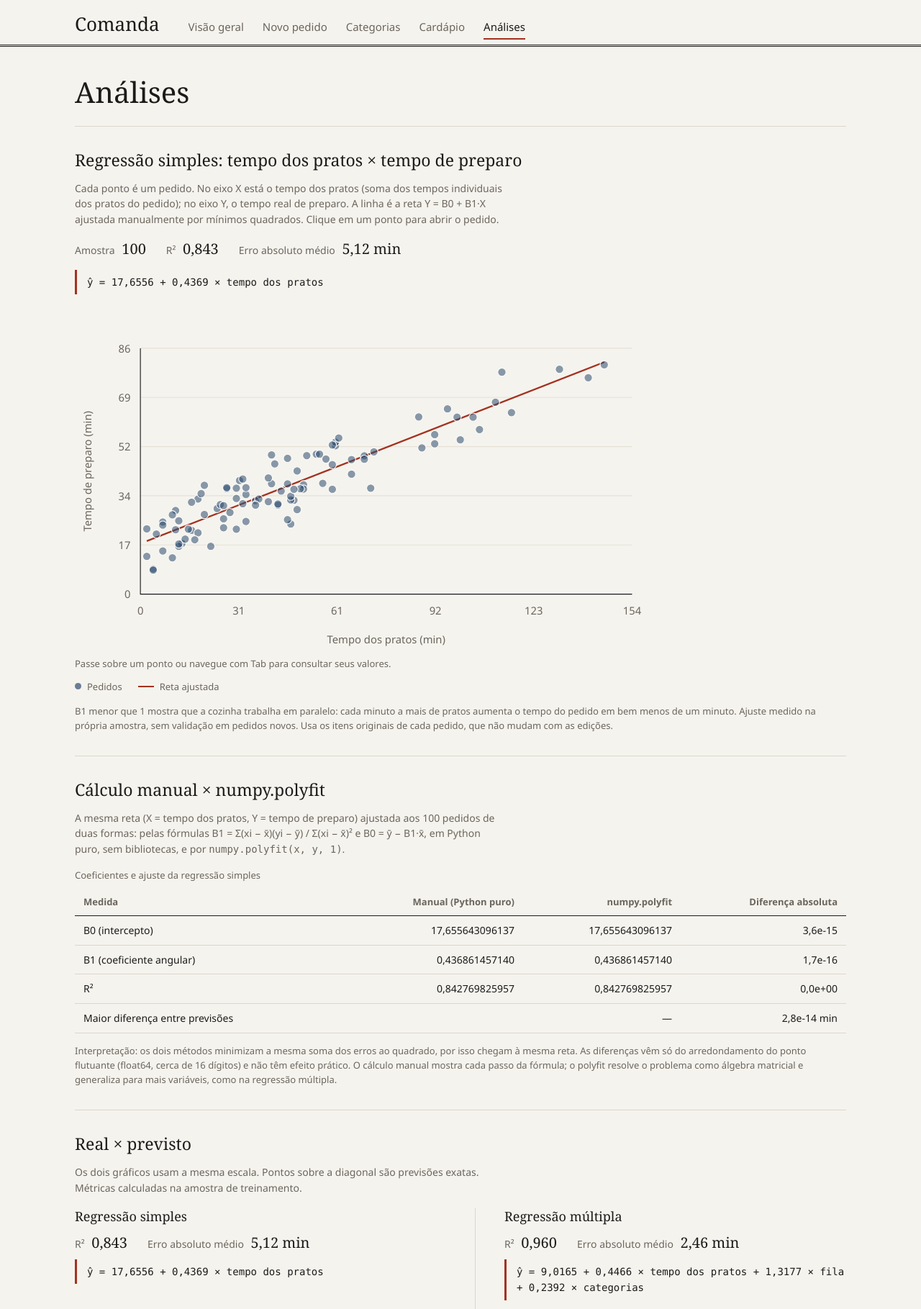
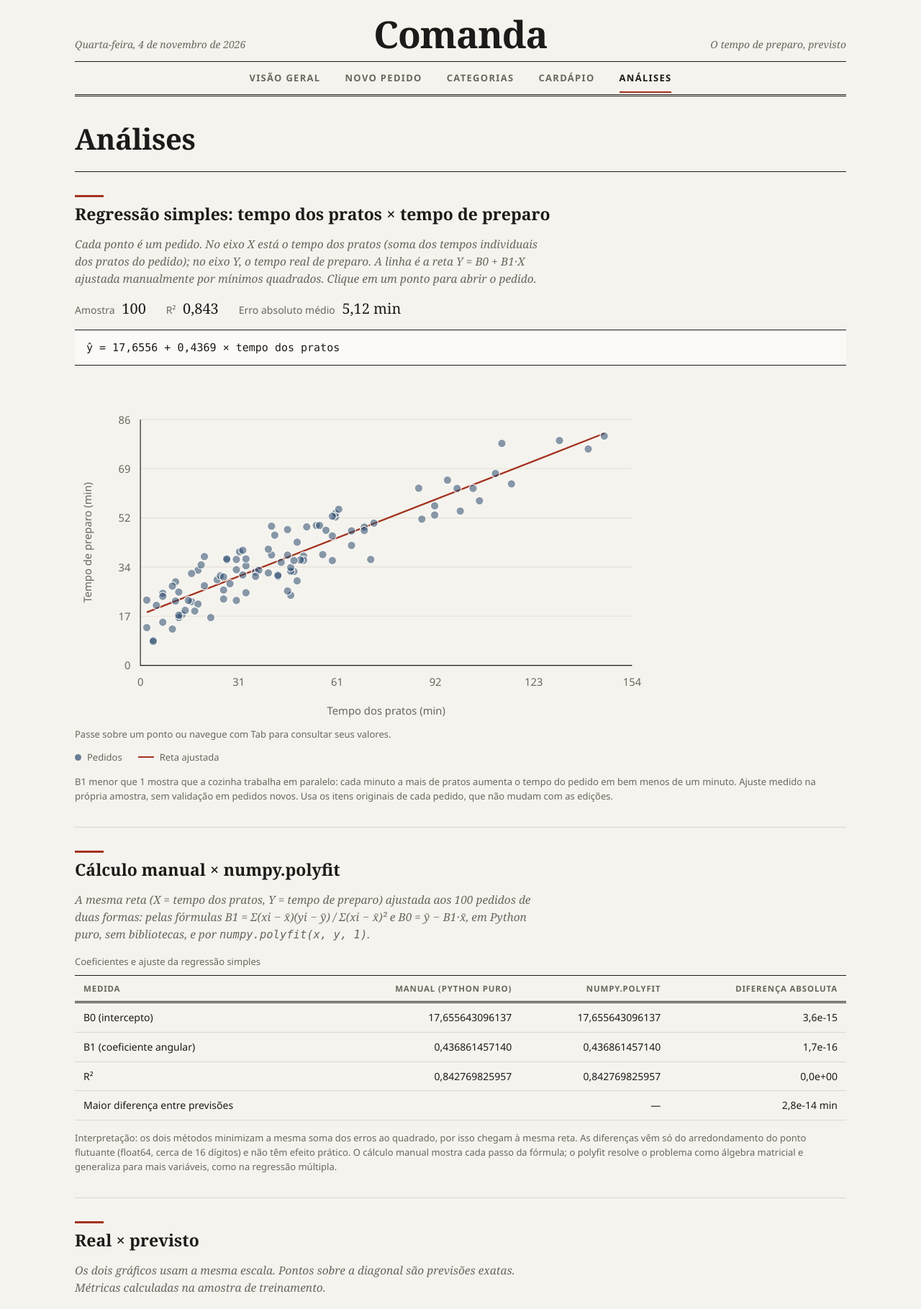
Before and after one commit to hudsonadev/Restaurante, a Flask app: page /analises in a window 1280 px wide. Shown: the top 1819 px of the page at 72% size. Run offline with Flask 3, Linux system fonts and the light colour scheme; data comes from the database, SQL or seed files in the repository.

Commit message:
Refina o visual editorial (estilo jornal)
- Cabeçalho como nome de jornal: data por extenso, "Comanda" centralizado
  e linha de edição; navegação em versaletes entre filetes.
- Títulos de seção com fio de destaque e linha fina em serifa itálica.
- Indicadores, equações e cabeçalhos de tabela no estilo editorial.
- Cardápio do novo pedido com subtítulos por categoria e prato marcado
  em destaque; rodapé com expediente; ajuste de layout em telas estreitas.

Co-Authored-By: Claude Opus 5.5 <noreply@anthropic.com>

```diff
--- a/app.py
+++ b/app.py
@@ -1,4 +1,5 @@
 import math
+from datetime import date
 from flask import Flask, jsonify, render_template, request, redirect, url_for, abort
 from banco import conectar, inicializar_banco
 from recomendacao import obter_clusters, recomendar
@@ -27,6 +28,15 @@ def ler_inteiro(valor, minimo, maximo):
 def criar_app():
     inicializar_banco()
     app = Flask(__name__)
+
+    @app.context_processor
+    def data_de_hoje():
+        # Data por extenso para o cabeçalho de jornal, sem depender do locale do sistema.
+        dias = ['segunda-feira', 'terça-feira', 'quarta-feira', 'quinta-feira', 'sexta-feira', 'sábado', 'domingo']
+        meses = ['janeiro', 'fevereiro', 'março', 'abril', 'maio', 'junho', 'julho',
+                 'agosto', 'setembro', 'outubro', 'novembro', 'dezembro']
+        hoje = date.today()
+        return {'data_hoje': f'{dias[hoje.weekday()]}, {hoje.day} de {meses[hoje.month - 1]} de {hoje.year}'}
 
     @app.template_filter('numero')
     def numero(valor, casas=1):
--- a/static/style.css
+++ b/static/style.css
@@ -35,18 +35,29 @@ strong { font-weight: 600; }
 .skip-link:focus { top: 8px; }
 
 /* Cabeçalho e rodapé */
-.masthead { border-bottom: 3px double var(--rule-strong); background: var(--paper); }
-.masthead-inner { max-width: 1120px; margin: auto; padding: 0 24px; display: flex; align-items: baseline; gap: 40px; }
-.wordmark { font: 26px/1 var(--serif); text-decoration: none; padding: 20px 0 16px; white-space: nowrap; }
-.admin-nav { display: flex; gap: 26px; overflow-x: auto; }
-.admin-nav a { padding: 6px 0 4px; white-space: nowrap; text-decoration: none; color: var(--muted); border-bottom: 2px solid transparent; }
+/* Cabeçalho como nome de jornal: data | nome | linha de edição, e a navegação entre filetes. */
+.masthead { background: var(--paper); }
+.masthead-inner { max-width: 1120px; margin: auto; padding: 0 24px; }
+.masthead-top { display: grid; grid-template-columns: 1fr auto 1fr; align-items: end; gap: 24px; padding: 22px 0 14px; border-bottom: 1px solid var(--rule-strong); }
+.dateline, .edition { color: var(--muted); font: italic 14px var(--serif); }
+.dateline::first-letter { text-transform: uppercase; }
+.edition { text-align: right; }
+.wordmark { font: 700 52px/0.95 var(--serif); letter-spacing: -.02em; text-decoration: none; white-space: nowrap; text-align: center; }
+.admin-nav { display: flex; justify-content: center; gap: 34px; overflow-x: auto; padding: 2px 0; border-bottom: 3px double var(--rule-strong); }
+.admin-nav a { padding: 10px 0 8px; white-space: nowrap; text-decoration: none; color: var(--muted); font-size: 13px; font-weight: 600; letter-spacing: .1em; text-transform: uppercase; border-bottom: 2px solid transparent; }
 .admin-nav a:hover { color: var(--ink); }
 .admin-nav a[aria-current] { color: var(--ink); border-bottom-color: var(--accent); }
+
+/* Expediente no rodapé */
+.colophon { margin-top: 24px; border-top: 3px double var(--rule-strong); }
+.colophon-inner { max-width: 1120px; margin: auto; padding: 16px 24px 32px; display: flex; flex-wrap: wrap; align-items: baseline; gap: 6px 18px; color: var(--muted); font: italic 13px var(--serif); }
+.colophon-name { color: var(--ink); font: 700 18px var(--serif); font-style: normal; }
 
 main { max-width: 1120px; margin: auto; padding: 0 24px 40px; }
 .id-label { color: var(--muted); font-size: .6em; font-variant-numeric: lining-nums; }
 
-.page-header { padding: 40px 0 24px; border-bottom: 1px solid var(--rule); }
+.page-header { padding: 36px 0 22px; border-bottom: 1px solid var(--rule-strong); }
+.page-header h1 { font-weight: 700; letter-spacing: -.01em; }
 .lede { margin: 10px 0 0; max-width: 65ch; color: var(--muted); font-size: 16px; }
 .back-link { display: inline-block; margin-bottom: 14px; font-size: 14px; color: var(--muted); text-decoration: none; }
 .back-link:hover { color: var(--ink); text-decoration: underline; }
@@ -55,14 +66,19 @@ main { max-width: 1120px; margin: auto; padding: 0 24px 40px; }
 section { margin: 0; }
 .panel { padding: 32px 0; border-bottom: 1px solid var(--rule); }
 .section-heading { display: flex; justify-content: space-between; align-items: baseline; gap: 16px; }
+/* Título de seção com fio curto acima, como chamada de jornal. */
+.panel > h2:first-child, .section-heading h2 { position: relative; padding-top: 12px; font-weight: 700; }
+.panel > h2:first-child::before, .section-heading h2::before { content: ''; position: absolute; top: 0; left: 0; width: 40px; height: 3px; background: var(--accent); }
+/* Primeira linha descritiva como "linha fina": serifa itálica. */
+.panel > h2 + .muted, .section-heading + .muted { font: italic 15.5px/1.55 var(--serif); color: var(--muted); }
 .count-label { color: var(--muted); font-size: 14px; white-space: nowrap; font-variant-numeric: tabular-nums; }
 
 /* Indicadores */
 .figures { display: grid; grid-template-columns: repeat(6, minmax(0, 1fr)); margin: 0; padding: 22px 0; border-bottom: 1px solid var(--rule); }
 .figures div { padding: 0 18px; border-left: 1px solid var(--rule); }
 .figures div:first-child { padding-left: 0; border-left: 0; }
-.figures dt { color: var(--muted); font-size: 13px; }
-.figures dd { margin: 4px 0 0; font: 30px/1.1 var(--serif); font-variant-numeric: tabular-nums lining-nums; }
+.figures dt { color: var(--muted); font-size: 11.5px; font-weight: 600; letter-spacing: .09em; text-transform: uppercase; }
+.figures dd { margin: 6px 0 0; font: 700 32px/1.1 var(--serif); font-variant-numeric: tabular-nums lining-nums; }
 .figures small { font: 15px var(--sans); color: var(--muted); }
 .panel + .figures, .page-header + .figures { margin-top: 0; }
 .figures:has(div:nth-child(4):last-child) { grid-template-columns: repeat(4, minmax(0, 1fr)); }
@@ -71,7 +87,7 @@ section { margin: 0; }
 .metrics { display: flex; flex-wrap: wrap; gap: 6px 28px; margin: 16px 0; }
 .metrics span { color: var(--muted); font-size: 14px; }
 .metrics strong { margin-left: 6px; color: var(--ink); font: 20px var(--serif); font-variant-numeric: tabular-nums lining-nums; }
-.equation { display: block; overflow-wrap: anywhere; margin: 6px 0 4px; padding: 6px 0 6px 14px; border-left: 3px solid var(--accent); font: 14px/1.6 var(--mono); }
+.equation { display: block; overflow-wrap: anywhere; margin: 10px 0 6px; padding: 12px 16px; border-top: 1px solid var(--rule-strong); border-bottom: 1px solid var(--rule-strong); background: var(--sheet); font: 15px/1.6 var(--mono); }
 
 /* Formulários */
 button, input, select { min-height: 40px; padding: 8px 12px; border: 1px solid #bdb6a8; border-radius: 2px; background: #fff; }
@@ -97,13 +113,15 @@ button:disabled:hover { background: transparent; color: var(--ink); }
 .order-layout > .panel { border-bottom: 0; }
 .menu-list { columns: 2; column-gap: 32px; }
 .menu-list fieldset { break-inside: avoid; margin: 0 0 18px; padding: 0; border: 0; }
-.menu-list legend { padding: 0 0 4px; font: 17px var(--serif); }
+.menu-list legend { width: 100%; padding: 0 0 4px; border-bottom: 1px solid var(--rule-strong); font: 700 17px var(--serif); }
+.menu-item small { color: var(--muted); font: italic 13px var(--serif); }
 .menu-item { display: flex; align-items: center; gap: 10px; padding: 6px 0; border-bottom: 1px solid var(--rule); cursor: pointer; }
 .menu-item:hover { background: var(--hover); }
 .menu-item input { width: 18px; height: 18px; min-height: 0; margin: 0; accent-color: var(--accent); }
 .order-summary { position: sticky; top: 16px; margin-top: 32px; padding: 20px; background: var(--sheet); border: 1px solid var(--rule); border-top: 3px solid var(--ink); }
 .summary-counts { display: flex; flex-wrap: wrap; gap: 12px 32px; margin: 18px 0 8px; }
 .menu-item small { margin-left: auto; font-variant-numeric: tabular-nums; }
+.menu-item:has(input:checked) { color: var(--accent-dark); font-weight: 600; }
 .summary-counts dt { color: var(--muted); font-size: 13px; }
 .summary-counts dd { margin: 0; font: 26px var(--serif); font-variant-numeric: lining-nums; }
 .summary-list { margin: 0 0 16px; padding-left: 18px; font-size: 14px; max-height: 180px; overflow-y: auto; }
@@ -129,7 +147,7 @@ table { width: 100%; border-collapse: collapse; font-size: 14px; font-variant-nu
 caption { padding: 0 0 8px; text-align: left; color: var(--muted); font-size: 13px; }
 th, td { padding: 9px 12px; border-bottom: 1px solid var(--rule); text-align: right; white-space: nowrap; }
 th:first-child, td:first-child, .text { text-align: left; }
-thead th { border-bottom: 1px solid var(--rule-strong); color: var(--muted); font-weight: 600; font-size: 13px; vertical-align: bottom; }
+thead th { border-top: 1px solid var(--rule-strong); border-bottom: 3px double var(--rule-strong); color: var(--muted); font-weight: 600; font-size: 11.5px; letter-spacing: .07em; text-transform: uppercase; vertical-align: bottom; }
 tbody th { font-weight: normal; }
 tbody tr:hover { background: var(--hover); }
 table a { text-decoration: none; border-bottom: 1px solid var(--rule); }
@@ -197,7 +215,8 @@ table small { color: var(--muted); font-size: 12px; }
 .tag { font-size: 13px; color: var(--muted); }
 .rank { font: 22px/1 var(--serif); color: #b4ad9f; font-variant-numeric: lining-nums; }
 .card-body { display: flex; flex: 1; flex-direction: column; padding: 6px 16px 16px; }
-.card-body h3 { min-height: 46px; font-size: 17px; }
+.card-body h3 { min-height: 46px; font-size: 18px; font-weight: 700; }
+.card-body > .muted { margin: 0; font: italic 13.5px var(--serif); }
 .reason { margin: 10px 0 16px; font-size: 13px; color: var(--muted); }
 .reason summary { color: var(--ink); text-decoration: underline; text-decoration-color: var(--rule); text-underline-offset: 3px; }
 .reason summary:hover { text-decoration-color: var(--accent); }
@@ -229,15 +248,17 @@ table small { color: var(--muted); font-size: 12px; }
     .menu-list { columns: 1; }
 }
 @media (max-width: 720px) {
-    .masthead-inner { flex-direction: column; align-items: stretch; gap: 0; }
-    .wordmark { padding: 16px 0 8px; }
-    .admin-nav { gap: 20px; padding-bottom: 8px; }
     .cards { grid-template-columns: repeat(2, minmax(0, 1fr)); }
     .figures, .figures:has(div:nth-child(4):last-child) { grid-template-columns: repeat(2, minmax(0, 1fr)); }
     .figures div { padding: 0 14px; }
     .figures div:nth-child(odd) { padding-left: 0; border-left: 0; }
     .figures div:nth-child(4) { padding-left: 14px; border-left: 1px solid var(--rule); }
-    .comparison-grid, .cluster-grid, .order-layout, #estimativa-atual .estimate-detail { grid-template-columns: 1fr; }
+    .comparison-grid, .cluster-grid, .order-layout, #estimativa-atual .estimate-detail { grid-template-columns: minmax(0, 1fr); }
+    .masthead-top { grid-template-columns: 1fr; gap: 4px; text-align: center; padding: 16px 0 10px; }
+    .edition { text-align: center; }
+    .dateline { order: 2; }
+    .wordmark { font-size: 40px; }
+    .admin-nav { justify-content: flex-start; gap: 22px; }
     .menu-list { columns: 1; }
     .order-summary { position: static; margin-top: 0; }
     .comparison-grid > article + article { border-left: 0; padding-left: 0; margin-top: 28px; padding-top: 24px; border-top: 1px solid var(--rule); }
--- a/templates/base.html
+++ b/templates/base.html
@@ -12,7 +12,11 @@
     <a class="skip-link" href="#inicio">Ir para o conteúdo</a>
     <header class="masthead">
         <div class="masthead-inner">
-            <a class="wordmark" href="/">Comanda</a>
+            <div class="masthead-top">
+                <span class="dateline">{{ data_hoje }}</span>
+                <a class="wordmark" href="/">Comanda</a>
+                <span class="edition">O tempo de preparo, previsto</span>
+            </div>
             <nav class="admin-nav" aria-label="Navegação administrativa">
                 {% for rota, nome in [('/', 'Visão geral'), ('/novo-pedido', 'Novo pedido'), ('/categorias', 'Categorias'), ('/cardapio', 'Cardápio'), ('/analises', 'Análises')] %}
                 <a href="{{ rota }}" {% if request.path == rota %}aria-current="page"{% endif %}>{{ nome }}</a>
@@ -21,5 +25,11 @@
         </div>
     </header>
     <main id="inicio">{% block content %}{% endblock %}</main>
+    <footer class="colophon">
+        <div class="colophon-inner">
+            <span class="colophon-name">Comanda</span>
+            <span>Previsões por regressão linear simples e múltipla · 100 pedidos sintéticos · 60 pratos do cardápio</span>
+        </div>
+    </footer>
 </body>
 </html>
```
